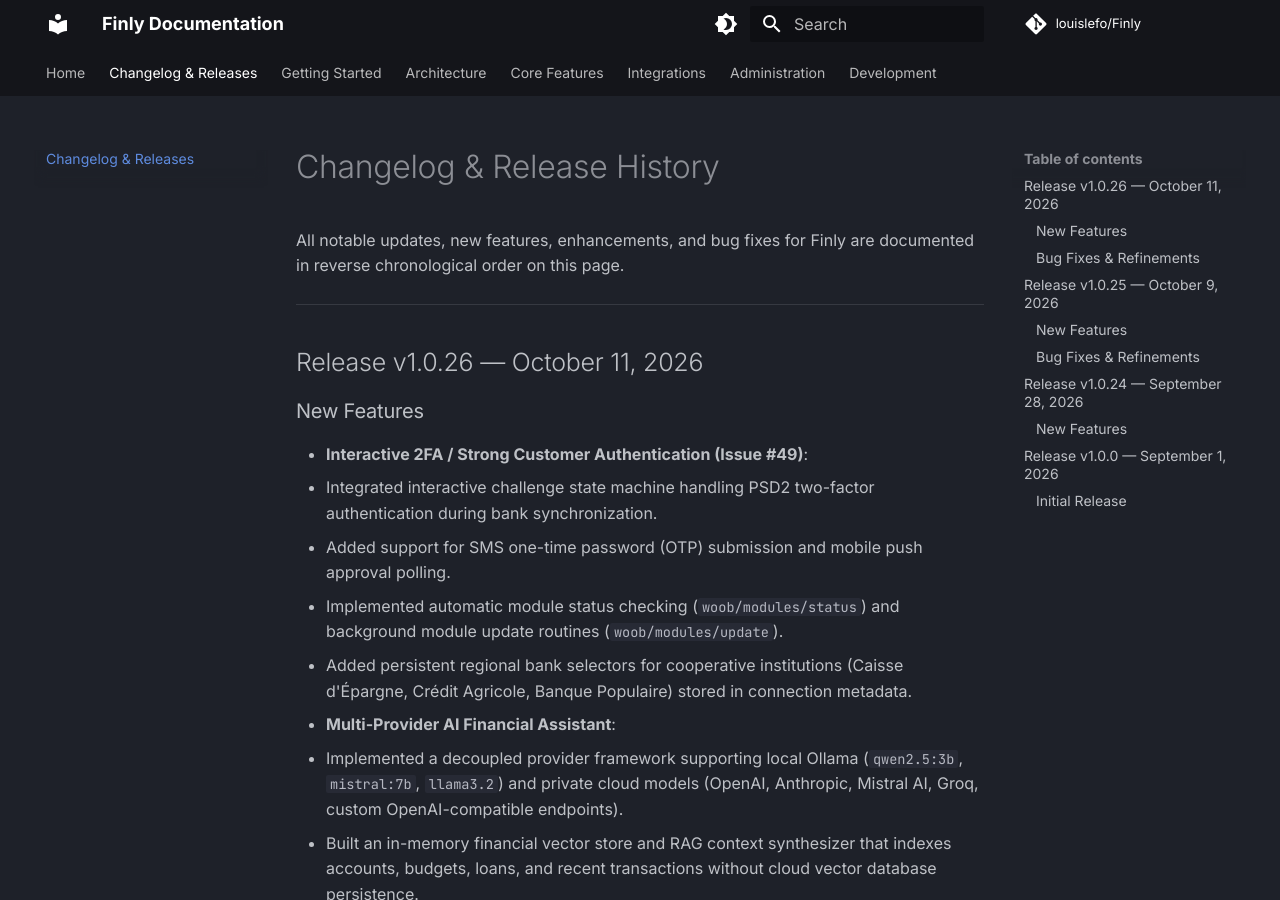
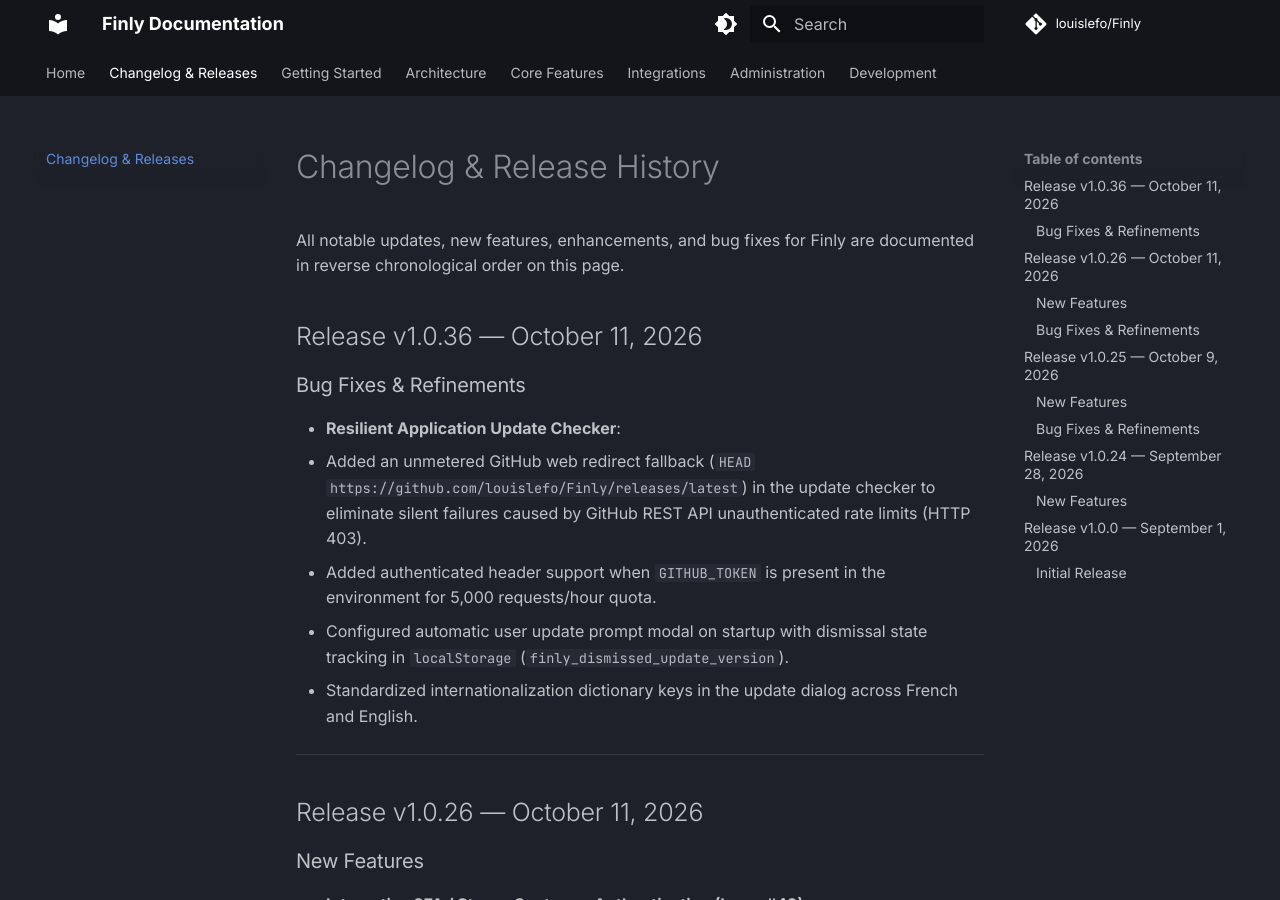
Before and after one commit to louislefo/finly-site, an MkDocs documentation site: the page built from docs/changelog.md, in a window 1280 px wide and 900 px high. Built offline with MkDocs 1.6.1 and Material for MkDocs 9.7.7, drawn with Linux system fonts in a browser that asks for light colours; comment, search, counter and statistics services are not loaded.

Commit message:
docs: add v1.0.36 update and auto-updater changelog

```diff
--- a/docs/changelog.md
+++ b/docs/changelog.md
@@ -1,6 +1,16 @@
 # Changelog & Release History
 
 All notable updates, new features, enhancements, and bug fixes for Finly are documented in reverse chronological order on this page.
+
+## Release v1.0.36 — October 11, 2026
+
+### Bug Fixes & Refinements
+
+- **Resilient Application Update Checker**:
+  - Added an unmetered GitHub web redirect fallback (`HEAD https://github.com/louislefo/Finly/releases/latest`) in the update checker to eliminate silent failures caused by GitHub REST API unauthenticated rate limits (HTTP 403).
+  - Added authenticated header support when `GITHUB_TOKEN` is present in the environment for 5,000 requests/hour quota.
+  - Configured automatic user update prompt modal on startup with dismissal state tracking in `localStorage` (`finly_dismissed_update_version`).
+  - Standardized internationalization dictionary keys in the update dialog across French and English.
 
 ---
 
```
Also changed, not shown: 1 other file.
